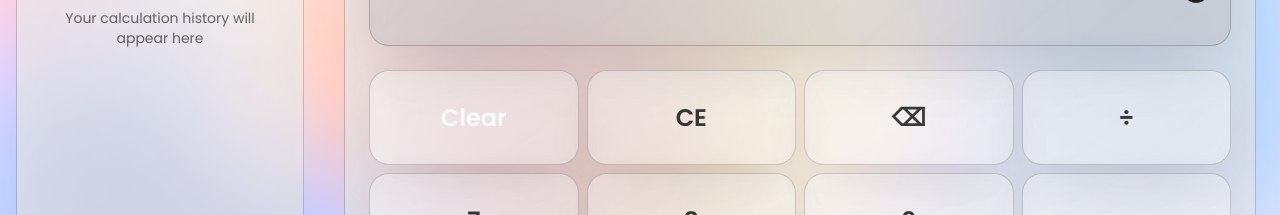
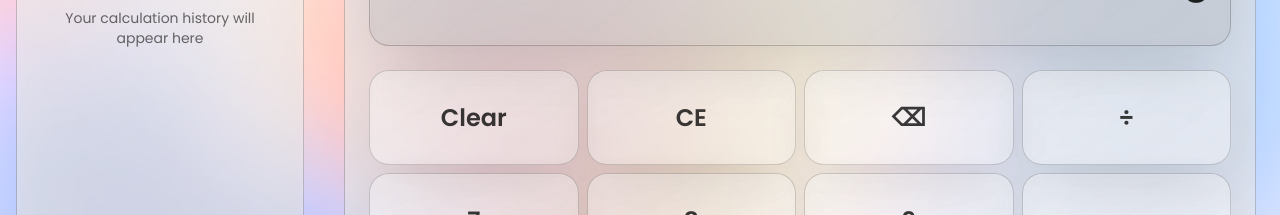
Before and after one commit to jaycho1214/onlineutilities, a Next.js app: page /calculator in a window 1280 px wide. Shown: the part 169-384 px from the top of the page. Built offline with nearby package versions, Linux system fonts and the light colour scheme.

Commit message:
fix: change color

```diff
--- a/src/features/calculator/components/calculator-page.tsx
+++ b/src/features/calculator/components/calculator-page.tsx
@@ -30,7 +30,6 @@ function CalculatorPageComponent() {
     waitingForOperand: false,
     operationDisplay: "",
   });
-
 
   const calculate = useCallback(
     (
@@ -216,7 +215,8 @@ function CalculatorPageComponent() {
         // Save to history only once using ref to prevent duplicates from StrictMode
         if (newValue !== "NaN" && lastCalculationRef.current !== expression) {
           lastCalculationRef.current = expression;
-          calculatorService.addCalculation(expression, newValue)
+          calculatorService
+            .addCalculation(expression, newValue)
             .then((newEntry) => {
               addToHistory(newEntry);
             })
@@ -288,9 +288,7 @@ function CalculatorPageComponent() {
   return (
     <div className="h-full flex flex-col overflow-hidden">
       <div className="flex-1 px-6 py-4">
-        <GlassSurface
-          className="h-full flex flex-col p-6 shadow-none!"
-        >
+        <GlassSurface className="h-full flex flex-col p-6 shadow-none!">
           {/* Display */}
           <div className="mb-6">
             <GlassSurface className="p-4 bg-black/10 dark:bg-white/5">
@@ -313,7 +311,7 @@ function CalculatorPageComponent() {
             <Button
               onClick={clear}
               innerClassName={buttonTextClassName}
-              variant="destructive"
+              variant="outline"
             >
               {t("buttons.clear")}
             </Button>
@@ -447,7 +445,10 @@ function CalculatorPageComponent() {
             </Button>
             <Button
               onClick={performCalculation}
-              innerClassName={cn(buttonTextClassName, "text-white")}
+              innerClassName={cn(
+                buttonTextClassName,
+                "text-white dark:text-black"
+              )}
               variant="solid"
             >
               {t("buttons.equals")}
```
